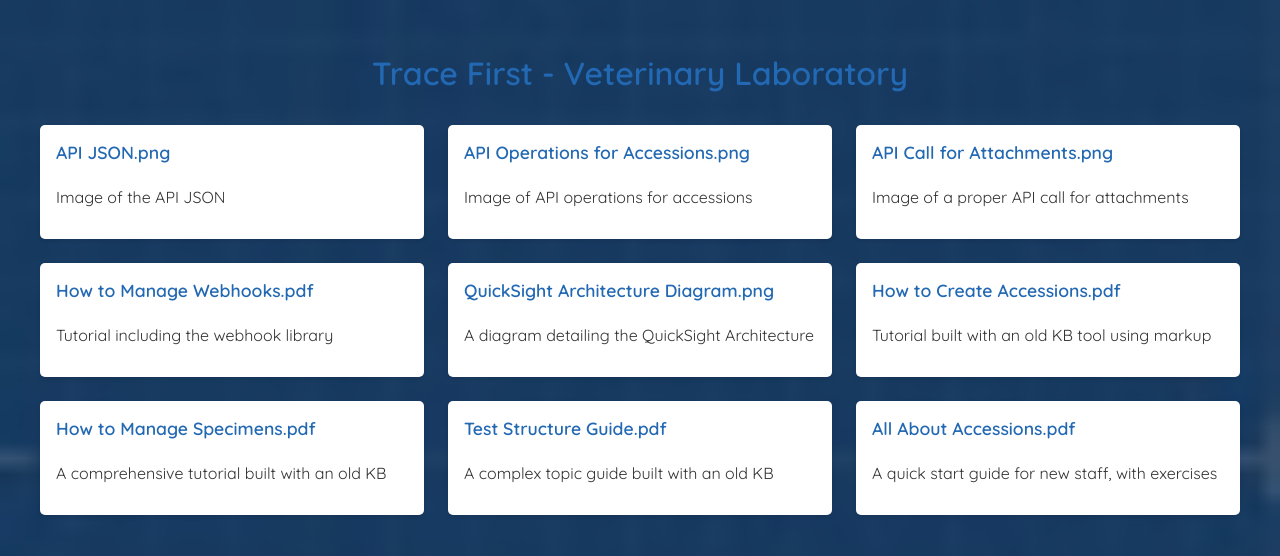
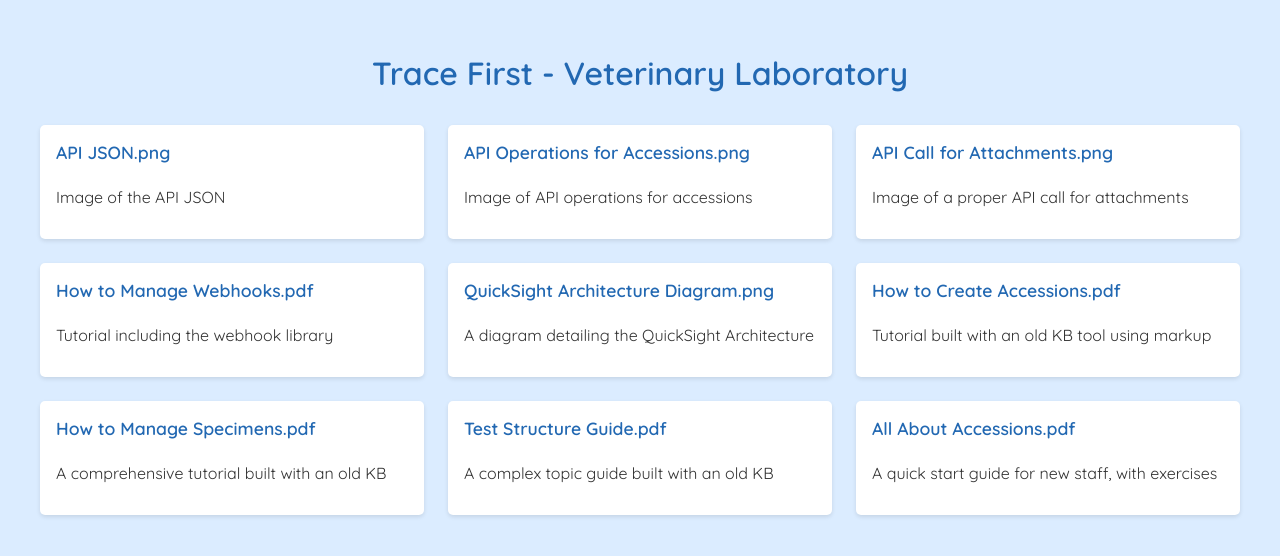
Before and after one commit to Daisy-Docs/Portfolio, a Jekyll site: the page Trace First.html, which Jekyll copies as it is, in a window 1280 px wide. Shown: the top 556 px of the page. Built offline with Jekyll 4.4.1, drawn with Linux system fonts in a browser that asks for light colours.

Commit message:
Update Trace First.html

```diff
--- a/Trace First.html
+++ b/Trace First.html
@@ -15,22 +15,10 @@
       max-width: 1200px;
       margin: 0 auto;
       padding: 2rem;
-      background-color: #f9f9f9;
+      background-color: #dbecff;
       color: #333;
-      background-image: url("/assets/Images/header-bg.jpg") !important;
-    background-size: cover;
-    background-position: center;
-    background-repeat: no-repeat;
-    background-attachment: fixed;
     }
 
-   body::before {
-    content: "";
-    position: fixed;
-    top: 0; left: 0; right: 0; bottom: 0;
-    background-color: rgba(0, 0, 0, 0.5);
-    z-index: -1;
-  }
 
     h1 {
       text-align: center;
```
